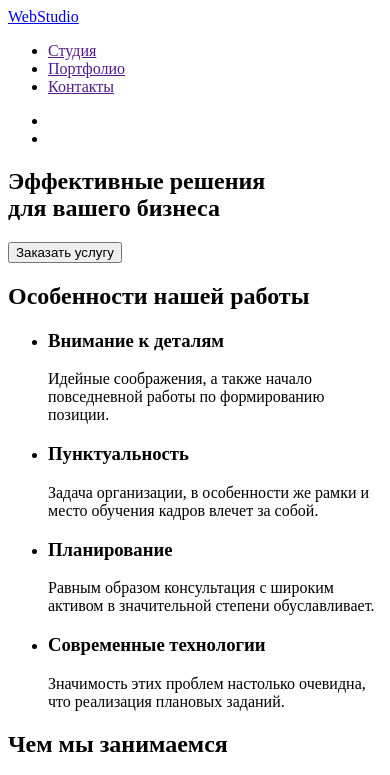
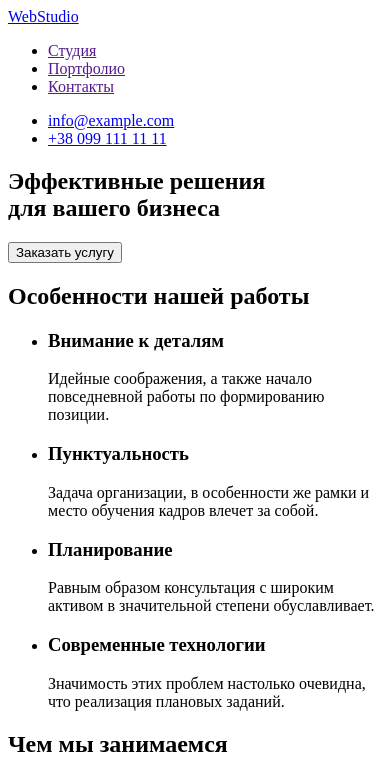
Before and after one commit to Alinaand/goit-markup-hw-01, a plain HTML site: page index.html in a window 390 px wide. Shown: the top 775 px of the page. Drawn offline with Linux system fonts and the light colour scheme.

Commit message:
add phone email

```diff
--- a/index.html
+++ b/index.html
@@ -17,8 +17,8 @@
         </ul>
       </nav>
       <ul>
-        <li><a href=""></a></li>
-        <li><a href=""></a></li>
+        <li><a href="mailto:info@example.com">info@example.com</a></li>
+          <li><a href="tel:+380991111111">+38 099 111 11 11</a></li>
       </ul>
     </header>
     <div>
```
